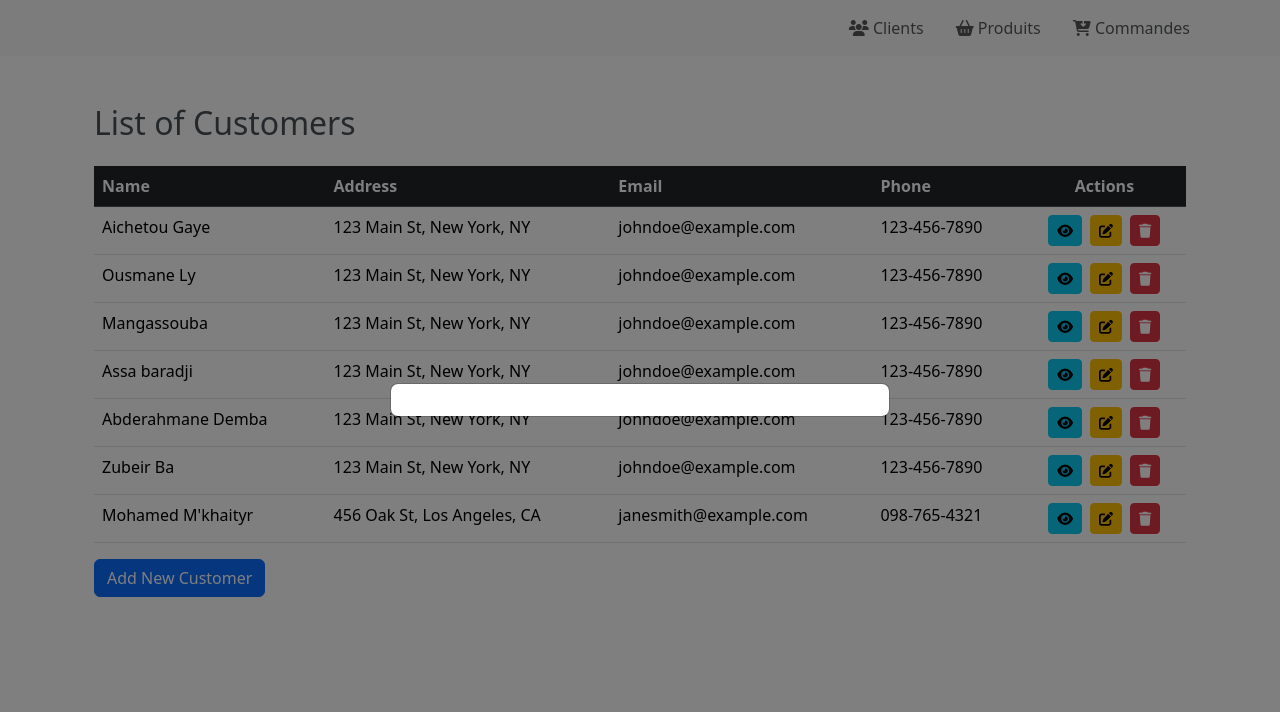
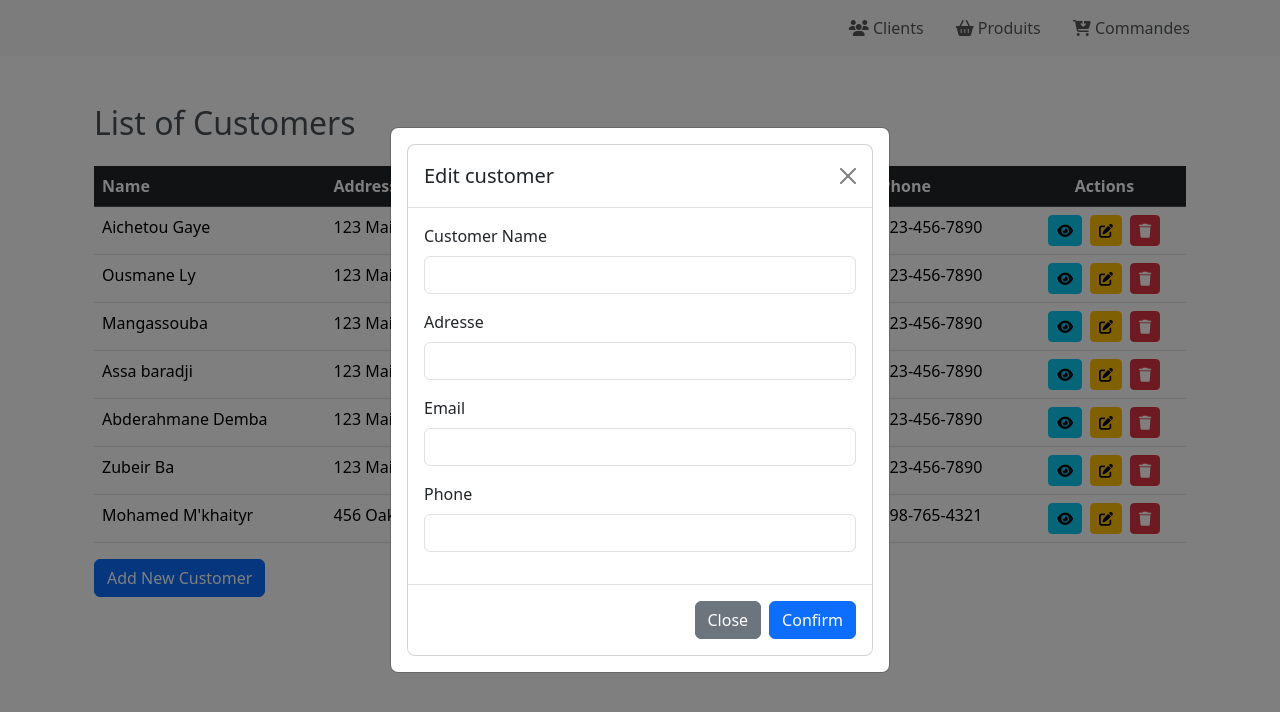
Before and after one commit to AbderahmaneThimbo/order_manager_vue_app, a Vue app: page / in a window 1280 px wide. Both pictures are taken after a click on the button 1106 px from the left and 230 px from the top of the page. Shown: the top 712 px of the page. Built offline with nearby package versions, Linux system fonts and the light colour scheme.

Commit message:
l'ajout du composant UpdateCustomer

```diff
--- a/src/components/customers/UpdateCustomer.vue
+++ b/src/components/customers/UpdateCustomer.vue
@@ -1,11 +1,95 @@
 <template>
+    <div class="modal-content">
+      <div class="modal-header">
+        <h5 class="modal-title">Edit customer</h5>
+        <button
+          type="button"
+          class="btn-close"
+          data-bs-dismiss="modal"
+          aria-label="Close"
+        ></button>
+      </div>
+      <div class="modal-body">
+        <div class="mb-3">
+          <label for="name" class="form-label">Customer Name</label>
+          <input
+            type="text"
+            id="name"
+            class="form-control"
+            v-model="clientModifie.name"
+            required
+          />
+        </div>
+        <div class="mb-3">
+          <label for="address" class="form-label">Adresse</label>
+          <input
+            type="text"
+            id="address"
+            class="form-control"
+            v-model="clientModifie.address"
+            required
+          />
+        </div>
+        <div class="mb-3">
+          <label for="email" class="form-label">Email</label>
+          <input
+            type="email"
+            id="email"
+            class="form-control"
+            v-model="clientModifie.email"
+            required
+          />
+        </div>
+        <div class="mb-3">
+          <label for="phone" class="form-label">Phone</label>
+          <input
+            type="text"
+            id="phone"
+            class="form-control"
+            v-model="clientModifie.phone"
+            required
+          />
+        </div>
+      </div>
+      <div class="modal-footer">
+        <button type="button" class="btn btn-secondary" data-bs-dismiss="modal">
+          Close
+        </button>
+        <button type="button" class="btn btn-primary" @click="modifierClient">
+          Confirm
+        </button>
+      </div>
+    </div>
+  </template>
 
-</template>
+  <script setup>
+  import { ref, watch } from "vue";
 
-<script setup>
 
-</script>
+  const props = defineProps({
+    client: Object,
+  });
 
-<style scoped>
 
-</style>
+  const clientModifie = ref({ ...props.client });
+
+
+  watch(
+    () => props.client,
+    (nouveauClient) => {
+      clientModifie.value = { ...nouveauClient };
+    },
+    { deep: true }
+  );
+
+
+  const emit = defineEmits(["client-modifie"]);
+
+  const modifierClient = () => {
+    emit("client-modifie", { ...clientModifie.value });
+  };
+  </script>
+
+  <style scoped>
+
+  </style>
```
